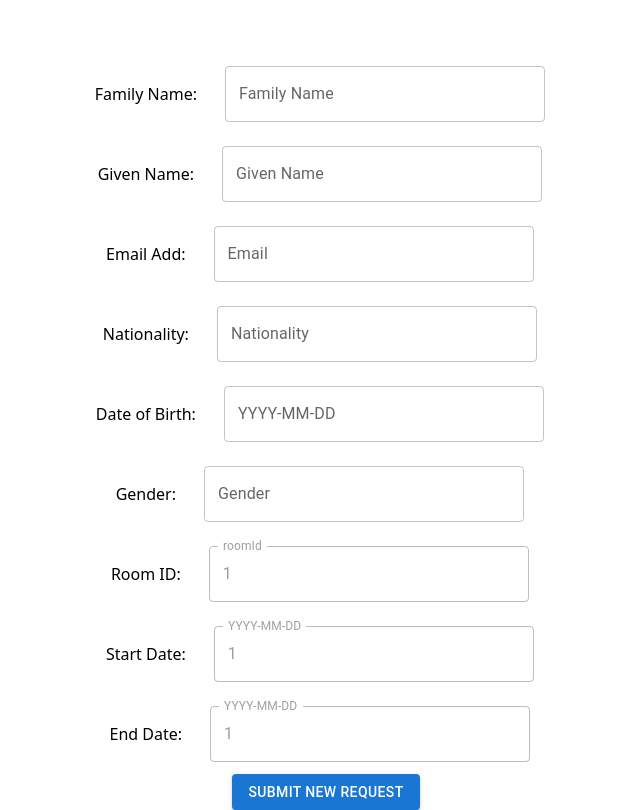
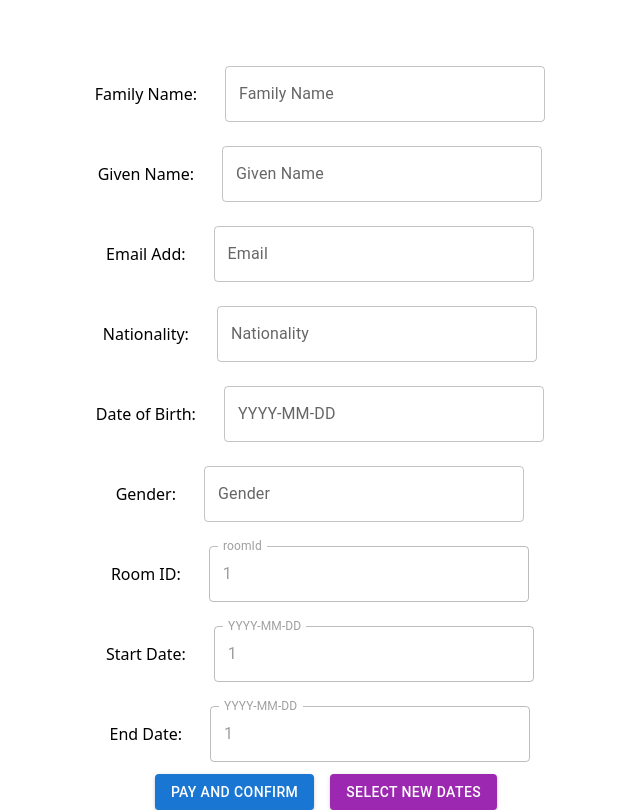
Before and after one commit to gopperlie/stayhere-frontend, a React (Vite) app: page /newcxnewbooking/1/1/1 in a window 1280 px wide. Shown: the whole page, without its empty margins (314-954 px from the left). Built offline with nearby package versions, Linux system fonts and the light colour scheme; no server answers.

Commit message:
minor tweaks

```diff
--- a/src/components/NewCxNewBookingForm.tsx
+++ b/src/components/NewCxNewBookingForm.tsx
@@ -1,5 +1,6 @@
 import { FC } from "react";
 import { Box, TextField, Button } from "@mui/material";
+import { useNavigate } from "react-router-dom";
 
 interface Customer {
   family_name: string;
@@ -36,6 +37,7 @@ const NewCxNewBookingForm: FC<NewCxNewBookingFormProps> = ({
   handleSubmit,
   //   handleChangeBooking,
 }) => {
+  const navigate = useNavigate();
   return (
     <Box
       component="form"
@@ -197,9 +199,24 @@ const NewCxNewBookingForm: FC<NewCxNewBookingFormProps> = ({
           disabled={true}
         />
       </Box>
-      <Button variant="contained" type="submit">
-        Submit new request
-      </Button>
+      <Box
+        sx={{
+          display: "flex", // Align buttons horizontally
+          justifyContent: "space-between", // Optional: space between buttons
+          gap: 2, // Optional: gap between buttons
+        }}
+      >
+        <Button variant="contained" color="primary" type="submit">
+          Pay and confirm
+        </Button>
+        <Button
+          variant="contained"
+          color="secondary"
+          onClick={() => navigate("/")}
+        >
+          Select new dates
+        </Button>
+      </Box>
     </Box>
   );
 };
```
